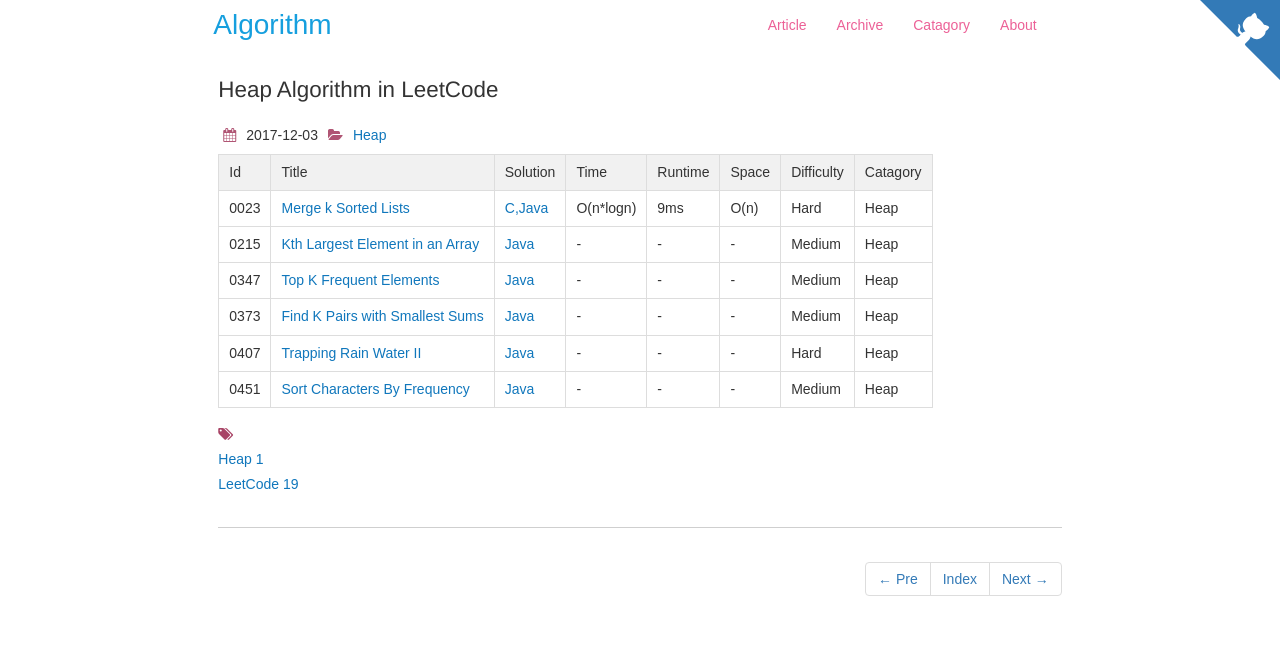
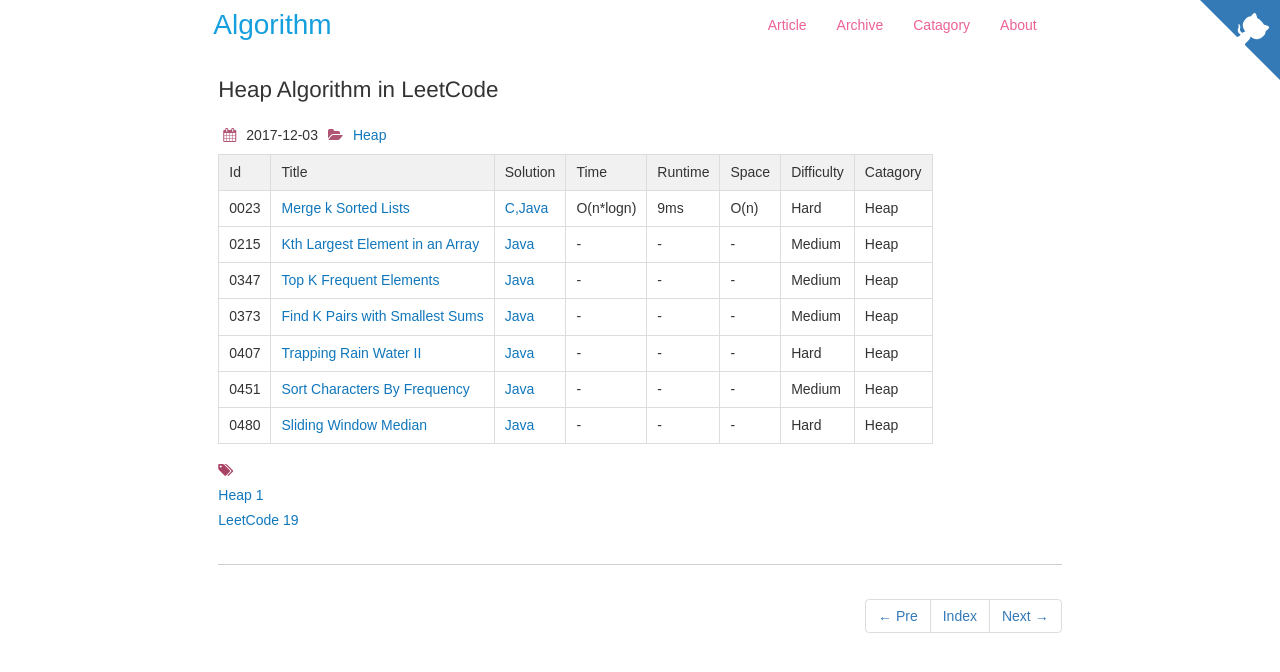
Before and after one commit to dunso/algorithm, a Jekyll site: the page built from docs/_posts/2017-12-03-Heap.md, in a window 1280 px wide. Shown: the top 672 px of the page. Built offline with Jekyll 4.4.1, drawn with Linux system fonts in a browser that asks for light colours; nearby versions of some CDN libraries.

Commit message:
Add index of LeetCode0480.java to docs

```diff
--- a/docs/_posts/2017-12-03-Heap.md
+++ b/docs/_posts/2017-12-03-Heap.md
@@ -18,3 +18,4 @@
 |0373|[Find K Pairs with Smallest Sums](https://leetcode.com/problems/find-k-pairs-with-smallest-sums/) | [Java](https://e.srl/leetcode-373/)  |-|-|-| Medium |Heap|
 |0407|[Trapping Rain Water II](https://leetcode.com/problems/trapping-rain-water-ii/) | [Java](https://e.srl/leetcode-407/)  |-|-|-| Hard |Heap|
 |0451|[Sort Characters By Frequency](https://leetcode.com/problems/sort-characters-by-frequency/) | [Java](https://e.srl/leetcode-451/)  |-|-|-| Medium |Heap|
+|0480|[Sliding Window Median](https://leetcode.com/problems/sliding-window-median/) | [Java](https://e.srl/leetcode-480/)  |-|-|-| Hard |Heap|
```
